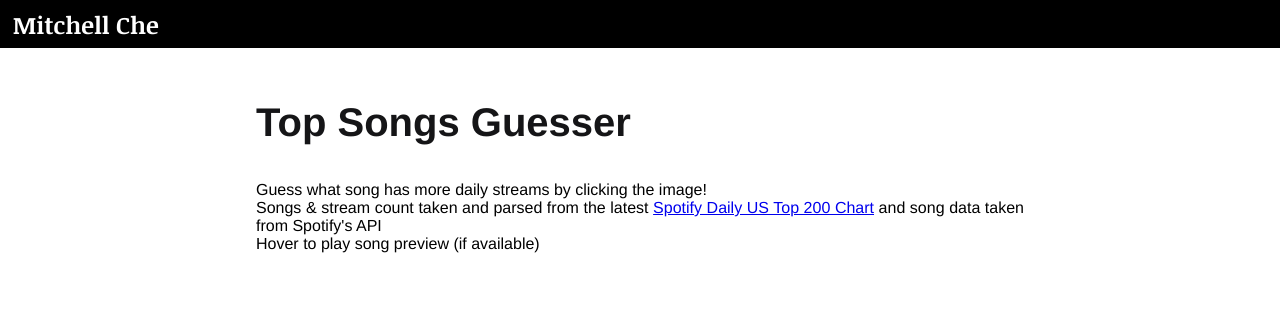
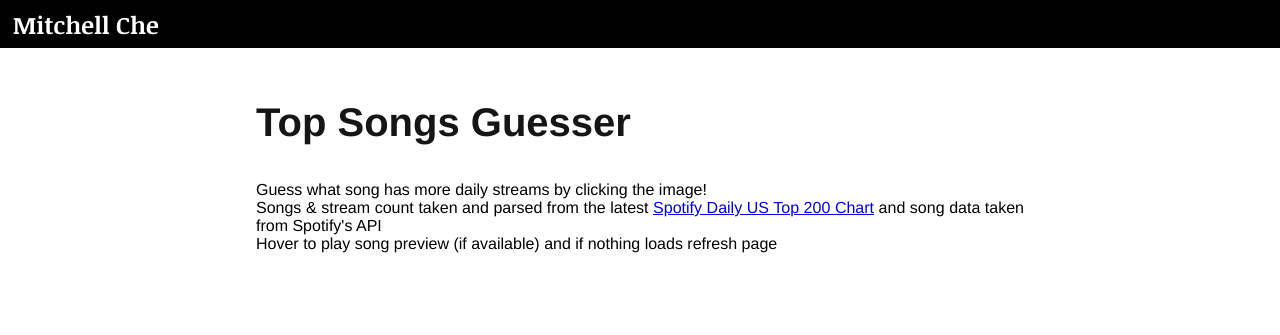
Before and after one commit to MitchellChe/website, a website: page public/topsong/index.html in a window 1280 px wide. Drawn offline with Linux system fonts and the light colour scheme; no server answers.

Commit message:
add refresh message

```diff
--- a/public/topsong/index.html
+++ b/public/topsong/index.html
@@ -29,7 +29,7 @@
             <br>
             Songs & stream count taken and parsed from the latest <a href = "https://spotifycharts.com/regional/us/daily/latest" target="_blank">Spotify Daily US Top 200 Chart</a> and song data taken from Spotify's API
             <br>
-            Hover to play song preview (if available)
+            Hover to play song preview (if available) and if nothing loads refresh page
             <br>
         </p>
         <div id="game-box">
```
